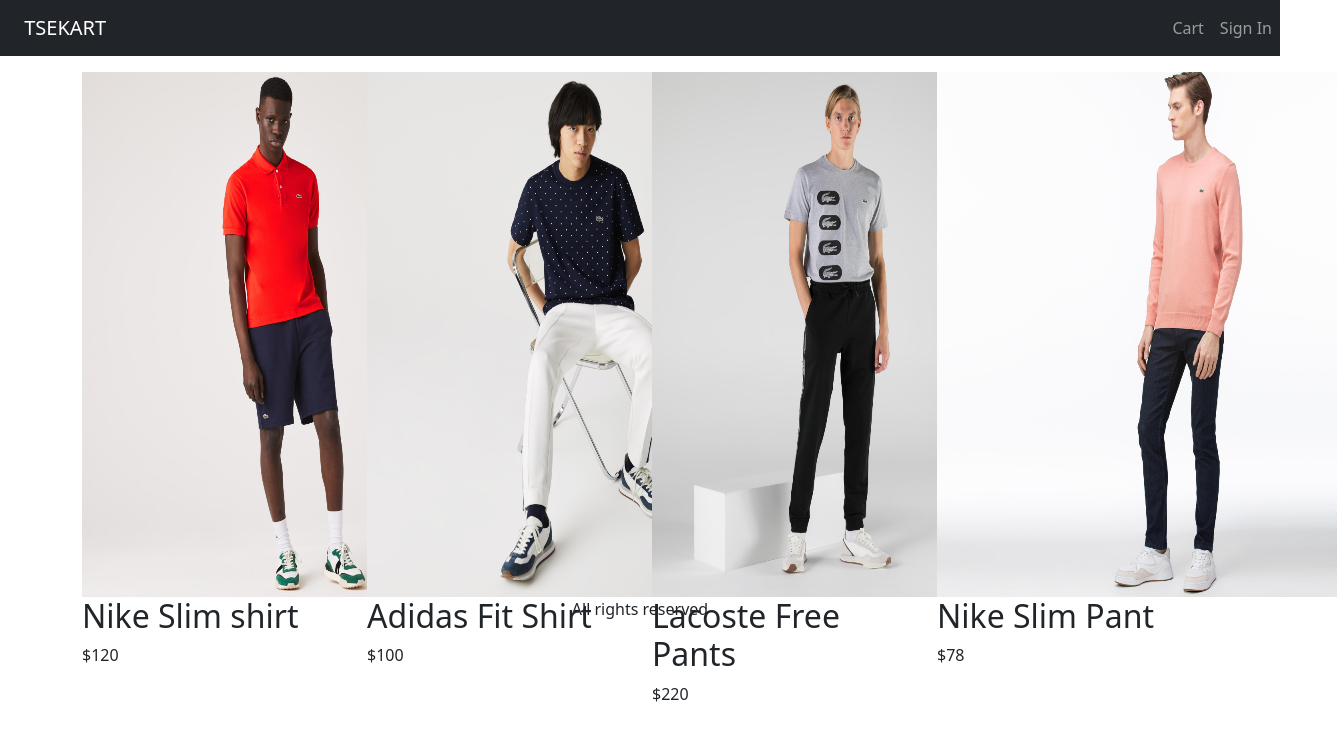
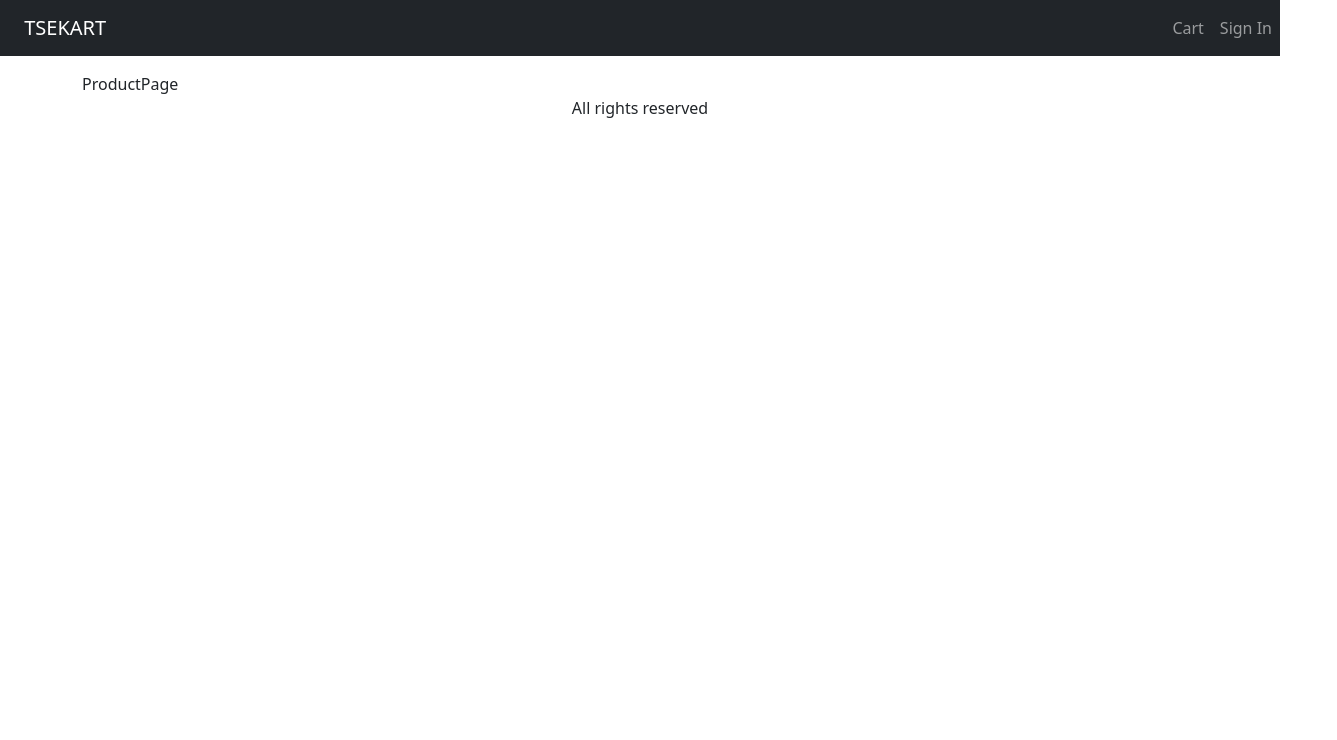
Before and after one commit to Aks-Shah-Tech/ts-ekart, a React (Vite) app in the folder frontend/: page /product/1 in a window 1280 px wide. Shown: the top 740 px of the page, 1337 px wide, since content can reach past the window. Built offline with nearby package versions, Linux system fonts and the light colour scheme.

Commit message:
added react-router-dom

```diff
--- a/frontend/package.json
+++ b/frontend/package.json
@@ -13,7 +13,8 @@
     "bootstrap": "^5.3.0",
     "react": "^18.2.0",
     "react-bootstrap": "^2.8.0",
-    "react-dom": "^18.2.0"
+    "react-dom": "^18.2.0",
+    "react-router-dom": "^6.14.1"
   },
   "devDependencies": {
     "@types/react": "^18.0.37",
--- a/frontend/src/App.tsx
+++ b/frontend/src/App.tsx
@@ -1,5 +1,6 @@
 import { Col, Container, Nav, Navbar, Row } from 'react-bootstrap'
 import { sampleProducts } from './data'
+import { Outlet } from 'react-router-dom'
 
 function App() {
 
@@ -22,19 +23,7 @@ function App() {
       </header>
       <main>
       <Container className="mt-3">
-          <Row direction="horizontal" gap={3}>
-            {sampleProducts.map((product) => (
-              <Col key={product.slug} sm={6} md={4} lg={3}>
-                <img
-                  src={product.image}
-                  alt={product.name}
-                  className="product-image"
-                />
-                <h2>{product.name}</h2>
-                <p>${product.price}</p>
-              </Col>
-            ))}
-          </Row>
+          <Outlet />
         </Container>
       </main>
       <footer>
--- a/frontend/src/main.tsx
+++ b/frontend/src/main.tsx
@@ -4,8 +4,28 @@ import 'bootstrap/dist/css/bootstrap.min.css';
 import App from './App.tsx'
 import './index.css'
 
+import {
+  createBrowserRouter,
+  createRoutesFromElements,
+  Route,
+  RouterProvider,
+} from "react-router-dom";
+import HomePage from './pages/HomePage.tsx';
+import ProductPage from './pages/ProductPage.tsx';
+
+const router = createBrowserRouter(
+  createRoutesFromElements(
+    <Route path="/" element={<App />}>
+      <Route index={true} element={<HomePage />} />
+      <Route path="/product/:slug" element={<ProductPage />} />
+      {/* <Route path="dashboard" element={<Dashboard />} /> */}
+      {/* ... etc. */}
+    </Route>
+  )
+);
+
 ReactDOM.createRoot(document.getElementById('root') as HTMLElement).render(
   <React.StrictMode>
-    <App />
+    <RouterProvider router={router} />
   </React.StrictMode>
 )
--- /dev/null
+++ b/frontend/src/pages/HomePage.tsx
@@ -0,0 +1,26 @@
+import { Col, Row } from "react-bootstrap"
+import { sampleProducts } from "../data"
+import { Link } from "react-router-dom"
+
+
+const HomePage = () => {
+  return (
+    <Row direction="horizontal" gap={3}>
+            {sampleProducts.map((product) => (
+              <Col key={product.slug} sm={6} md={4} lg={3}>
+                <Link to={`/product/${product.slug}`}>
+                <img
+                  src={product.image}
+                  alt={product.name}
+                  className="product-image"
+                />
+                <h2>{product.name}</h2>
+                <p>${product.price}</p>
+                </Link>
+              </Col>
+            ))}
+          </Row>
+  )
+}
+
+export default HomePage
--- /dev/null
+++ b/frontend/src/pages/ProductPage.tsx
@@ -0,0 +1,9 @@
+import React from 'react'
+
+const ProductPage = () => {
+  return (
+    <div>ProductPage</div>
+  )
+}
+
+export default ProductPage
```
Also changed, not shown: 1 other file (tests, documents, lock files or other folders).
